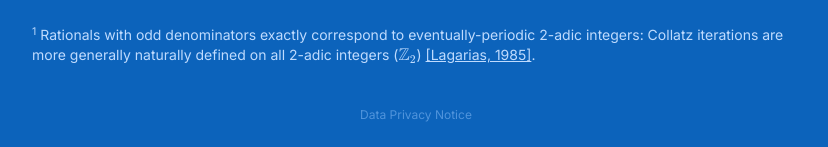
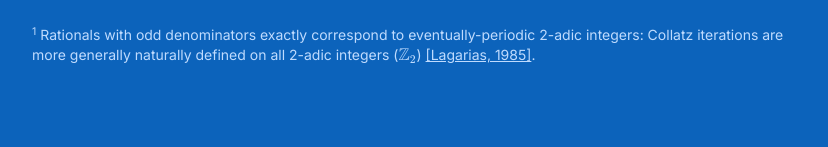
Before and after one commit to ccchallenge-org/ccchallenge, a FastAPI app: template backend/templates/story.html in a window 1280 px wide. Shown: the part 4536-4683 px from the top of the page, without its empty margins (224-1052 px from the left). After the commit the page ends 4599 px from the top, so only its background shows below. Run offline with FastAPI, Linux system fonts and the light colour scheme; the template is opened without the code that fills it, so the values that code supplies are empty; parts of the project's set-up code (start-up, migrations or seed data) failed here and were passed over; some libraries are stand-ins or nearby versions.

Commit message:
Move Data Privacy Notice link from footer to login/signup and profile modals
Co-Authored-By: Claude Opus 4.6 <noreply@anthropic.com>

```diff
--- a/backend/templates/_layout.html
+++ b/backend/templates/_layout.html
@@ -151,10 +151,6 @@
         </div>
         {% endblock %}
     </main>
-
-    <footer class="text-center py-6 text-blue-300/50 text-xs">
-        <a href="/privacy" class="hover:text-blue-200 transition-colors">Data Privacy Notice</a>
-    </footer>
 
     <!-- Auth Modal -->
     {% if not user %}
--- a/backend/templates/partials/forms/login.html
+++ b/backend/templates/partials/forms/login.html
@@ -106,5 +106,7 @@
         <div x-show="authTab === 'signup'" x-cloak>
             {% include "partials/forms/signup.html" %}
         </div>
+
+        <p class="text-center text-xs text-gray-400 mt-4"><a href="/privacy" class="hover:text-gray-600 underline">Data Privacy Notice</a></p>
     </div>
 </div>
--- a/backend/templates/partials/forms/profile.html
+++ b/backend/templates/partials/forms/profile.html
@@ -61,5 +61,7 @@
                 <span x-show="loading">Saving...</span>
             </button>
         </form>
+
+        <p class="text-center text-xs text-gray-400 mt-4"><a href="/privacy" class="hover:text-gray-600 underline">Data Privacy Notice</a></p>
     </div>
 </div>
```
